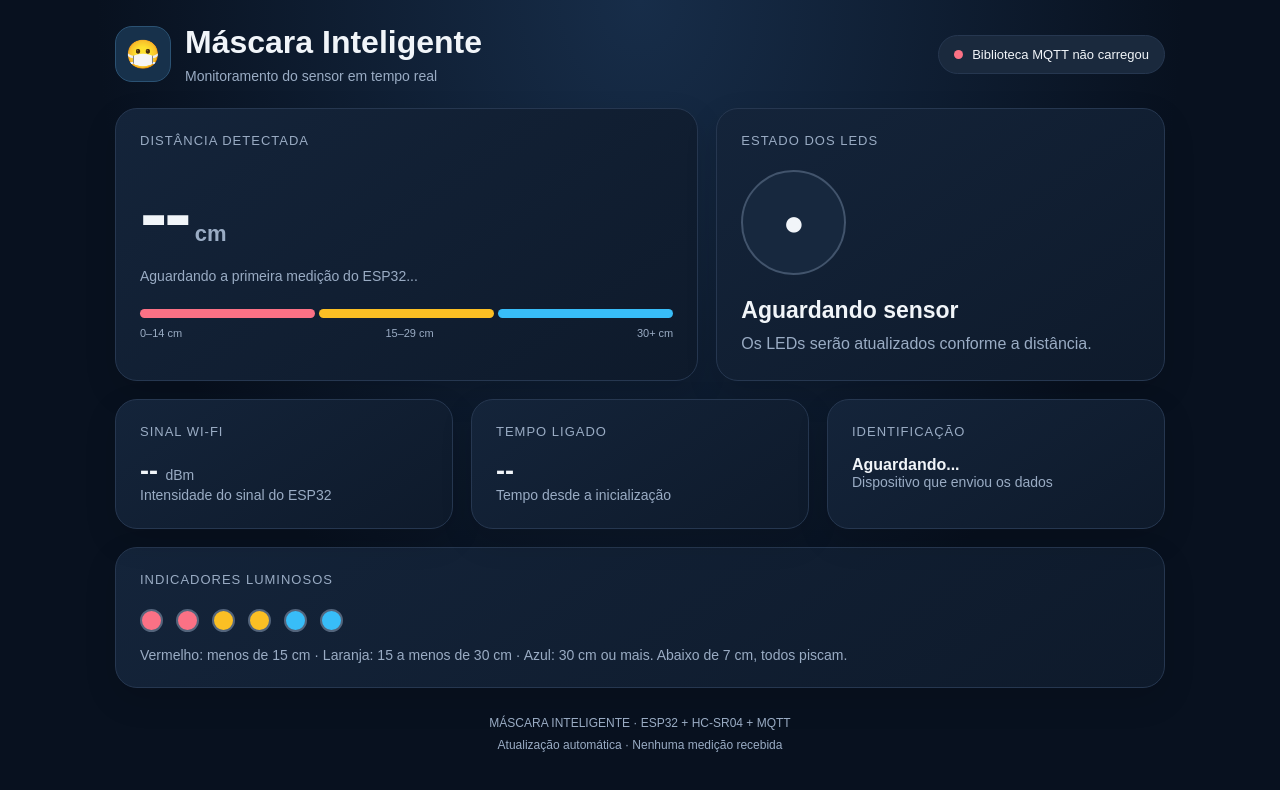
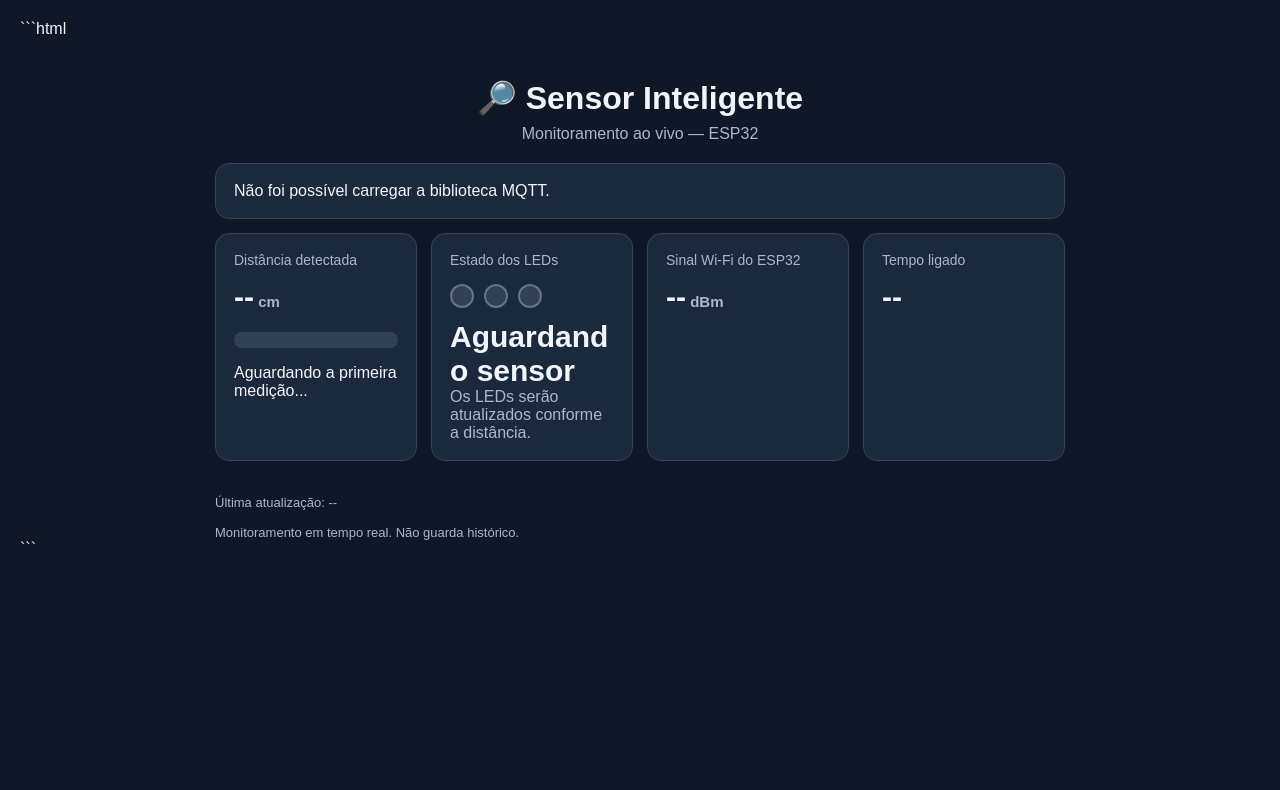
Before and after one commit to thelogmasterp/Lixeira-Inteligente-contenedor-inteligente, a plain HTML site: page index.html in a window 1280 px wide. Drawn offline with Linux system fonts and the light colour scheme.

Commit message:
Update index.html

````diff
--- a/index.html
+++ b/index.html
@@ -1,497 +1,289 @@
-
+```html
 <!DOCTYPE html>
 <html lang="pt-BR">
 <head>
 <meta charset="UTF-8">
 <meta name="viewport" content="width=device-width, initial-scale=1">
-<title>Máscara Inteligente | Painel ao vivo</title>
+<title>Sensor Inteligente</title>
 <script src="https://unpkg.com/mqtt/dist/mqtt.min.js"></script>
 
 <style>
-:root {
-  --fundo: #08111f;
-  --painel: #111e30;
-  --borda: #263750;
-  --texto: #f1f5f9;
-  --suave: #9aacc4;
-  --azul: #38bdf8;
-  --verde: #34d399;
-  --vermelho: #fb7185;
-  --laranja: #fbbf24;
-}
-
 * { box-sizing: border-box; }
 
 body {
   margin: 0;
-  min-height: 100vh;
-  padding: 24px;
-  color: var(--texto);
+  padding: 20px;
   font-family: Arial, sans-serif;
-  background:
-    radial-gradient(ellipse at top, #172d49 0%, var(--fundo) 60%);
+  color: #f1f5f9;
+  background: #101827;
 }
 
-main { max-width: 1050px; margin: auto; }
+main { max-width: 850px; margin: auto; }
 
-header {
-  display: flex;
-  align-items: center;
-  justify-content: space-between;
-  flex-wrap: wrap;
-  gap: 16px;
-  margin-bottom: 24px;
+header { text-align: center; padding: 20px 0; }
+h1 { margin-bottom: 8px; }
+.sub, .unit, footer { color: #aab8ca; }
+
+.status, .card {
+  background: #1b293d;
+  border: 1px solid #34445a;
+  border-radius: 14px;
+  padding: 18px;
+  margin-bottom: 14px;
 }
 
-.marca {
-  display: flex;
-  align-items: center;
+.grid {
+  display: grid;
+  grid-template-columns: repeat(auto-fit, minmax(190px, 1fr));
   gap: 14px;
 }
 
-.logo {
-  display: grid;
-  place-items: center;
-  width: 56px;
-  height: 56px;
-  border-radius: 17px;
-  font-size: 28px;
-  background: #17314b;
-  border: 1px solid #2b5273;
-}
+.label { color: #aab8ca; font-size: 14px; }
 
-h1 { margin: 0 0 7px; font-size: clamp(23px, 4vw, 32px); }
-.sub { color: var(--suave); font-size: 14px; }
-
-.status {
-  display: flex;
-  align-items: center;
-  gap: 9px;
-  padding: 11px 15px;
-  border-radius: 30px;
-  background: #1a293d;
-  border: 1px solid var(--borda);
-  font-size: 13px;
-}
-
-.ponto {
-  width: 9px;
-  height: 9px;
-  border-radius: 50%;
-  background: var(--laranja);
-}
-
-.status.online .ponto {
-  background: var(--verde);
-  box-shadow: 0 0 12px var(--verde);
-}
-
-.status.erro .ponto { background: var(--vermelho); }
-
-.hero {
-  display: grid;
-  grid-template-columns: 1.3fr 1fr;
-  gap: 18px;
-  margin-bottom: 18px;
-}
-
-.card {
-  background: linear-gradient(145deg, #14243a, #0e1a2b);
-  border: 1px solid var(--borda);
-  border-radius: 22px;
-  padding: 24px;
-  box-shadow: 0 12px 32px #00000020;
-}
-
-.rotulo {
-  color: var(--suave);
-  font-size: 13px;
-  letter-spacing: 1px;
-  text-transform: uppercase;
-}
-
-.distancia {
-  margin: 18px 0 8px;
-  font-size: clamp(52px, 9vw, 82px);
-  font-weight: 800;
-  letter-spacing: -3px;
-}
-
-.distancia small {
-  font-size: 22px;
-  color: var(--suave);
-  letter-spacing: 0;
-}
-
-.descricao { color: var(--suave); font-size: 14px; }
-
-.faixa {
-  height: 9px;
-  display: flex;
-  gap: 4px;
-  margin-top: 25px;
-}
-
-.faixa span {
-  flex: 1;
-  border-radius: 10px;
-  background: #334155;
-}
-
-.faixa .f-vermelho { background: var(--vermelho); }
-.faixa .f-laranja { background: var(--laranja); }
-.faixa .f-azul { background: var(--azul); }
-
-.faixa-legendas {
-  display: flex;
-  justify-content: space-between;
-  gap: 8px;
-  margin-top: 9px;
-  color: var(--suave);
-  font-size: 11px;
-}
-
-.zona {
-  display: flex;
-  flex-direction: column;
-  justify-content: center;
-  min-height: 245px;
-}
-
-.circulo {
-  display: grid;
-  place-items: center;
-  width: 105px;
-  height: 105px;
-  border-radius: 50%;
-  margin: 22px 0;
-  background: #17283e;
-  border: 2px solid #42546c;
-  font-size: 36px;
-}
-
-.circulo.vermelho {
-  color: var(--vermelho);
-  border-color: var(--vermelho);
-  background: #4b1d30;
-  box-shadow: 0 0 35px #fb718520;
-}
-
-.circulo.laranja {
-  color: var(--laranja);
-  border-color: var(--laranja);
-  background: #493719;
-  box-shadow: 0 0 35px #fbbf2420;
-}
-
-.circulo.azul {
-  color: var(--azul);
-  border-color: var(--azul);
-  background: #12354b;
-  box-shadow: 0 0 35px #38bdf820;
-}
-
-.circulo.alerta {
-  animation: piscar .5s infinite alternate;
-}
-
-@keyframes piscar {
-  from { opacity: 1; }
-  to { opacity: .3; }
-}
-
-.zona h2 { margin: 0 0 8px; font-size: 23px; }
-.zona p { margin: 0; color: var(--suave); line-height: 1.5; }
-
-.grid {
-  display: grid;
-  grid-template-columns: repeat(3, minmax(0, 1fr));
-  gap: 18px;
-}
-
-.metrica { min-height: 130px; }
-
-.valor {
-  font-size: 27px;
-  font-weight: 700;
-  margin-top: 17px;
+.value {
+  font-size: 30px;
+  font-weight: bold;
+  margin-top: 12px;
   overflow-wrap: anywhere;
 }
 
-.unidade {
-  font-size: 14px;
-  font-weight: 400;
-  color: var(--suave);
+.unit { font-size: 15px; }
+
+.bar-bg {
+  margin-top: 18px;
+  height: 16px;
+  background: #334155;
+  border-radius: 20px;
+  overflow: hidden;
 }
 
-.leds {
+#bar {
+  width: 0%;
+  height: 100%;
+  background: #38bdf8;
+  transition: width 0.2s;
+}
+
+#leds {
   display: flex;
-  gap: 13px;
-  margin-top: 22px;
+  gap: 10px;
+  margin-top: 16px;
 }
 
 .led {
-  width: 23px;
-  height: 23px;
+  width: 24px;
+  height: 24px;
   border-radius: 50%;
   background: #334155;
-  border: 2px solid #53647b;
+  border: 2px solid #64748b;
 }
 
-.led.aceso {
-  border-color: transparent;
-  box-shadow: 0 0 15px currentColor;
+footer { font-size: 13px; margin-top: 20px; }
+
+@keyframes piscar {
+  50% { opacity: 0.2; }
 }
 
-.led.r { color: var(--vermelho); background: var(--vermelho); }
-.led.o { color: var(--laranja); background: var(--laranja); }
-.led.b { color: var(--azul); background: var(--azul); }
-
-footer {
-  text-align: center;
-  color: var(--suave);
-  font-size: 12px;
-  padding: 25px 0 8px;
-  line-height: 1.8;
+.alerta #leds .led {
+  animation: piscar 0.6s infinite;
 }
 
-@media (max-width: 700px) {
-  body { padding: 15px; }
-  .hero { grid-template-columns: 1fr; }
-  .grid { grid-template-columns: 1fr 1fr; gap: 12px; }
-  .card { padding: 18px; border-radius: 17px; }
-  .status { font-size: 12px; }
-}
-
-@media (max-width: 380px) {
-  .grid { grid-template-columns: 1fr; }
+@media (prefers-reduced-motion: reduce) {
+  #bar { transition: none; }
+  .alerta #leds .led { animation: none; }
 }
 </style>
 </head>
 
 <body>
 <main>
-  <header>
-    <div class="marca">
-      <div class="logo">😷</div>
-      <div>
-        <h1>Máscara Inteligente</h1>
-        <div class="sub">Monitoramento do sensor em tempo real</div>
-      </div>
+<header>
+  <h1>🔎 Sensor Inteligente</h1>
+  <div class="sub">Monitoramento ao vivo — ESP32</div>
+</header>
+
+<div class="status" id="status">
+  Conectando ao servidor MQTT...
+</div>
+
+<div class="grid">
+  <section class="card">
+    <div class="label">Distância detectada</div>
+    <div class="value">
+      <span id="distancia">--</span><span class="unit"> cm</span>
     </div>
-
-    <div class="status" id="status">
-      <span class="ponto"></span>
-      <span id="statusTexto">Conectando ao servidor...</span>
-    </div>
-  </header>
-
-  <section class="hero">
-    <div class="card">
-      <div class="rotulo">Distância detectada</div>
-      <div class="distancia">
-        <span id="distancia">--</span><small> cm</small>
-      </div>
-      <div class="descricao" id="ultimaAtualizacao">
-        Aguardando a primeira medição do ESP32...
-      </div>
-
-      <div class="faixa">
-        <span class="f-vermelho"></span>
-        <span class="f-laranja"></span>
-        <span class="f-azul"></span>
-      </div>
-      <div class="faixa-legendas">
-        <span>0–14 cm</span>
-        <span>15–29 cm</span>
-        <span>30+ cm</span>
-      </div>
-    </div>
-
-    <div class="card zona">
-      <div class="rotulo">Estado dos LEDs</div>
-      <div class="circulo" id="iconeZona">●</div>
-      <h2 id="zonaTitulo">Aguardando sensor</h2>
-      <p id="zonaDescricao">Os LEDs serão atualizados conforme a distância.</p>
-    </div>
+    <div class="bar-bg"><div id="bar"></div></div>
+    <p id="mensagem">Aguardando a primeira medição...</p>
   </section>
 
-  <section class="grid">
-    <div class="card metrica">
-      <div class="rotulo">Sinal Wi-Fi</div>
-      <div class="valor"><span id="wifi">--</span> <span class="unidade">dBm</span></div>
-      <div class="descricao">Intensidade do sinal do ESP32</div>
+  <section class="card">
+    <div class="label">Estado dos LEDs</div>
+    <div id="leds">
+      <div class="led"></div>
+      <div class="led"></div>
+      <div class="led"></div>
     </div>
-
-    <div class="card metrica">
-      <div class="rotulo">Tempo ligado</div>
-      <div class="valor" id="uptime">--</div>
-      <div class="descricao">Tempo desde a inicialização</div>
-    </div>
-
-    <div class="card metrica">
-      <div class="rotulo">Identificação</div>
-      <div class="valor" id="dispositivo" style="font-size:16px">Aguardando...</div>
-      <div class="descricao">Dispositivo que enviou os dados</div>
-    </div>
+    <div class="value" id="nivel">Aguardando sensor</div>
+    <div class="sub" id="detalhe">Os LEDs serão atualizados conforme a distância.</div>
   </section>
 
-  <div class="card" style="margin-top:18px">
-    <div class="rotulo">Indicadores luminosos</div>
-    <div class="leds">
-      <span class="led r" id="ledR1"></span>
-      <span class="led r" id="ledR2"></span>
-      <span class="led o" id="ledO1"></span>
-      <span class="led o" id="ledO2"></span>
-      <span class="led b" id="ledB1"></span>
-      <span class="led b" id="ledB2"></span>
-    </div>
-    <div class="descricao" style="margin-top:15px">
-      Vermelho: menos de 15 cm · Laranja: 15 a menos de 30 cm · Azul: 30 cm ou mais.
-      Abaixo de 7 cm, todos piscam.
-    </div>
-  </div>
+  <section class="card">
+    <div class="label">Sinal Wi-Fi do ESP32</div>
+    <div class="value"><span id="wifi">--</span><span class="unit"> dBm</span></div>
+  </section>
 
-  <footer>
-    MÁSCARA INTELIGENTE · ESP32 + HC-SR04 + MQTT<br>
-    Atualização automática · <span id="hora">Nenhuma medição recebida</span>
-  </footer>
+  <section class="card">
+    <div class="label">Tempo ligado</div>
+    <div class="value"><span id="uptime">--</span></div>
+  </section>
+</div>
+
+<footer>
+  Última atualização: <span id="hora">--</span>
+  <br><br>
+  Monitoramento em tempo real. Não guarda histórico.
+</footer>
 </main>
 
 <script>
 const TOPICO = "lixeira-inteligente/lixeira-8472/dados";
+
 const statusEl = document.getElementById("status");
-const statusTexto = document.getElementById("statusTexto");
+const distanciaEl = document.getElementById("distancia");
+const wifiEl = document.getElementById("wifi");
+const uptimeEl = document.getElementById("uptime");
+const nivelEl = document.getElementById("nivel");
+const detalheEl = document.getElementById("detalhe");
+const mensagemEl = document.getElementById("mensagem");
+const bar = document.getElementById("bar");
+const leds = [...document.querySelectorAll(".led")];
 
-let ultimaMensagem = 0;
+let ultimoDado = 0;
 let cliente;
 
-function definirStatus(texto, tipo) {
-  statusTexto.textContent = texto;
-  statusEl.className = "status" + (tipo ? " " + tipo : "");
-}
+function mostrarEstado(distancia) {
+  document.body.classList.remove("alerta");
 
-function atualizarZona(distancia) {
-  const icone = document.getElementById("iconeZona");
-  const titulo = document.getElementById("zonaTitulo");
-  const descricao = document.getElementById("zonaDescricao");
-
-  icone.className = "circulo";
-  icone.textContent = "●";
-
-  const ids = ["ledR1", "ledR2", "ledO1", "ledO2", "ledB1", "ledB2"];
-  ids.forEach(id => document.getElementById(id).classList.remove("aceso"));
+  leds.forEach(led => {
+    led.style.background = "#334155";
+    led.style.borderColor = "#64748b";
+  });
 
   if (distancia < 7) {
-    icone.classList.add("vermelho", "alerta");
-    titulo.textContent = "Alerta próximo";
-    descricao.textContent = "Todos os seis LEDs piscam juntos.";
-    ids.forEach(id => document.getElementById(id).classList.add("aceso"));
+    nivelEl.textContent = "ALERTA CRÍTICO";
+    detalheEl.textContent = "Todos os LEDs piscando";
+    mensagemEl.textContent = "Objeto muito próximo!";
+    bar.style.background = "#fb7185";
+    document.body.classList.add("alerta");
+
+    leds.forEach(led => {
+      led.style.background = "#fb7185";
+      led.style.borderColor = "#fb7185";
+    });
+
   } else if (distancia < 15) {
-    icone.classList.add("vermelho");
-    titulo.textContent = "Zona vermelha";
-    descricao.textContent = "Os dois LEDs vermelhos ficam acesos.";
-    ["ledR1", "ledR2"].forEach(id =>
-      document.getElementById(id).classList.add("aceso"));
+    nivelEl.textContent = "PERIGO";
+    detalheEl.textContent = "LEDs vermelhos acesos";
+    mensagemEl.textContent = "Objeto próximo.";
+    bar.style.background = "#ef4444";
+
+    leds[0].style.background = "#ef4444";
+    leds[0].style.borderColor = "#ef4444";
+    leds[1].style.background = "#ef4444";
+    leds[1].style.borderColor = "#ef4444";
+
   } else if (distancia < 30) {
-    icone.classList.add("laranja");
-    titulo.textContent = "Zona laranja";
-    descricao.textContent = "Os dois LEDs laranjas ficam acesos.";
-    ["ledO1", "ledO2"].forEach(id =>
-      document.getElementById(id).classList.add("aceso"));
+    nivelEl.textContent = "ATENÇÃO";
+    detalheEl.textContent = "LEDs laranjas acesos";
+    mensagemEl.textContent = "Distância intermediária.";
+    bar.style.background = "#f59e0b";
+
+    leds[1].style.background = "#f59e0b";
+    leds[1].style.borderColor = "#f59e0b";
+    leds[2].style.background = "#f59e0b";
+    leds[2].style.borderColor = "#f59e0b";
+
   } else {
-    icone.classList.add("azul");
-    titulo.textContent = "Zona azul";
-    descricao.textContent = "Os dois LEDs azuis ficam acesos.";
-    ["ledB1", "ledB2"].forEach(id =>
-      document.getElementById(id).classList.add("aceso"));
-  }
-}
+    nivelEl.textContent = "NORMAL";
+    detalheEl.textContent = "LEDs azuis acesos";
+    mensagemEl.textContent = "Distância segura.";
+    bar.style.background = "#38bdf8";
 
-function receberDados(mensagem) {
-  const d = JSON.parse(mensagem.toString());
-
-  const distancia = Number(d.distancia_cm);
-  if (!Number.isFinite(distancia) || distancia < 2 || distancia > 400) {
-    throw new Error("Distância inválida");
+    leds[2].style.background = "#38bdf8";
+    leds[2].style.borderColor = "#38bdf8";
   }
 
-  ultimaMensagem = Date.now();
-
-  document.getElementById("distancia").textContent = distancia;
-  document.getElementById("wifi").textContent =
-    Number.isFinite(Number(d.wifi_rssi)) ? d.wifi_rssi : "--";
-
-  const segundos = Math.max(0, Number(d.uptime_s) || 0);
-  const horas = Math.floor(segundos / 3600);
-  const minutos = Math.floor((segundos % 3600) / 60);
-  const resto = segundos % 60;
-  document.getElementById("uptime").textContent =
-    horas + "h " + minutos + "min " + resto + "s";
-
-  document.getElementById("dispositivo").textContent = d.id || "ESP32";
-  document.getElementById("hora").textContent =
-    new Date().toLocaleTimeString("pt-BR");
-  document.getElementById("ultimaAtualizacao").textContent =
-    "Última medição recebida às " +
-    new Date().toLocaleTimeString("pt-BR");
-
-  atualizarZona(distancia);
-  definirStatus("Recebendo dados ao vivo", "online");
+  // Barra representa a distância, limitada a 50 cm.
+  bar.style.width = Math.max(0, Math.min(100, distancia / 50 * 100)) + "%";
 }
 
 function conectar() {
-  if (typeof mqtt === "undefined") {
-    definirStatus("Biblioteca MQTT não carregou", "erro");
-    return;
-  }
-
   cliente = mqtt.connect("wss://broker.hivemq.com:8884/mqtt", {
     reconnectPeriod: 3000,
     connectTimeout: 10000,
-    clientId: "painel-mascara-" +
-      Math.random().toString(16).slice(2, 10)
+    clientId: "painel-sensor-" + Math.random().toString(16).slice(2, 10)
   });
 
   cliente.on("connect", () => {
-    definirStatus("Conectado · aguardando ESP32", "");
+    statusEl.textContent = "Conectado ao MQTT. Aguardando ESP32...";
     cliente.subscribe(TOPICO, erro => {
-      if (erro) definirStatus("Erro ao assinar tópico", "erro");
+      if (erro) statusEl.textContent = "Erro ao assinar o tópico MQTT.";
     });
   });
 
   cliente.on("message", (topico, mensagem) => {
-    if (topico !== TOPICO) return;
+    try {
+      const d = JSON.parse(mensagem.toString());
+      const distancia = Number(d.distancia_cm);
 
-    try {
-      receberDados(mensagem);
-    } catch (erro) {
-      console.error("Mensagem MQTT inválida:", erro);
-      definirStatus("Recebemos dados inválidos", "erro");
+      if (!Number.isFinite(distancia) || distancia < 0) {
+        statusEl.textContent = "Sensor sem leitura válida.";
+        return;
+      }
+
+      ultimoDado = Date.now();
+
+      distanciaEl.textContent = distancia.toFixed(1);
+      wifiEl.textContent = Number.isFinite(Number(d.wifi_rssi))
+        ? d.wifi_rssi : "--";
+
+      uptimeEl.textContent = Number.isFinite(Number(d.uptime_s))
+        ? Math.floor(Number(d.uptime_s) / 60) + " min"
+        : "--";
+
+      mostrarEstado(distancia);
+
+      document.getElementById("hora").textContent =
+        new Date().toLocaleTimeString("pt-BR");
+
+      statusEl.textContent = "Recebendo medições ao vivo do ESP32.";
+
+    } catch (e) {
+      statusEl.textContent = "Mensagem recebida inválida.";
     }
   });
 
-  cliente.on("reconnect", () => {
-    definirStatus("Reconectando ao servidor...", "");
+  cliente.on("error", () => {
+    statusEl.textContent = "Erro MQTT. Tentando reconectar...";
   });
 
   cliente.on("offline", () => {
-    definirStatus("Painel desconectado", "erro");
-  });
-
-  cliente.on("error", erro => {
-    console.error("Erro MQTT:", erro);
-    definirStatus("Erro MQTT · tentando reconectar", "erro");
+    statusEl.textContent = "Painel offline. Tentando reconectar...";
   });
 }
 
+if (typeof mqtt === "undefined") {
+  statusEl.textContent = "Não foi possível carregar a biblioteca MQTT.";
+} else {
+  conectar();
+}
+
 setInterval(() => {
-  if (ultimaMensagem && Date.now() - ultimaMensagem > 15000) {
-    definirStatus("Sem dados recentes do ESP32", "erro");
+  if (ultimoDado && Date.now() - ultimoDado > 15000) {
+    statusEl.textContent = "Sem dados recentes do ESP32.";
   }
 }, 3000);
-
-conectar();
 </script>
 </body>
 </html>
+```
````
